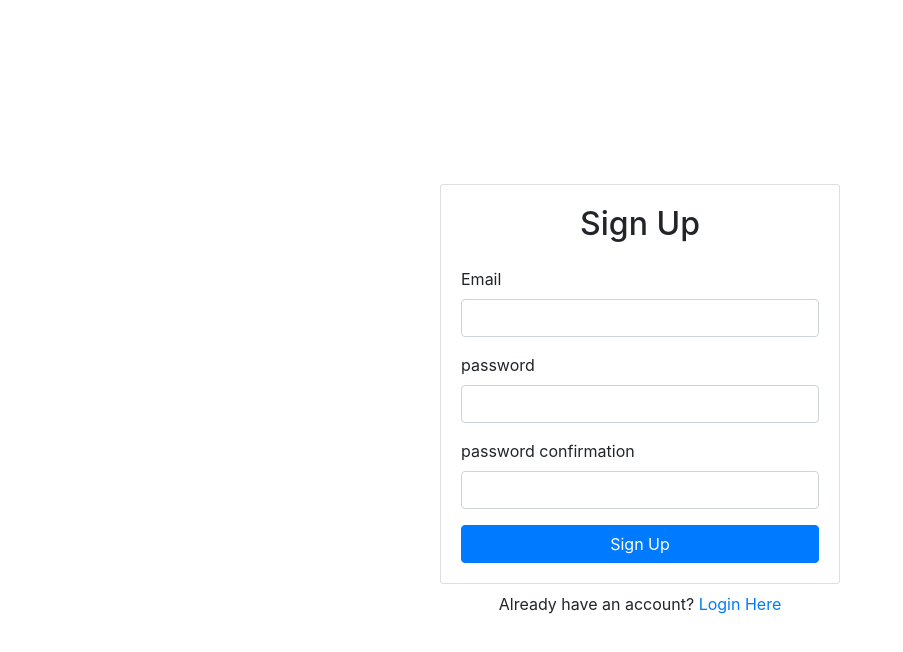
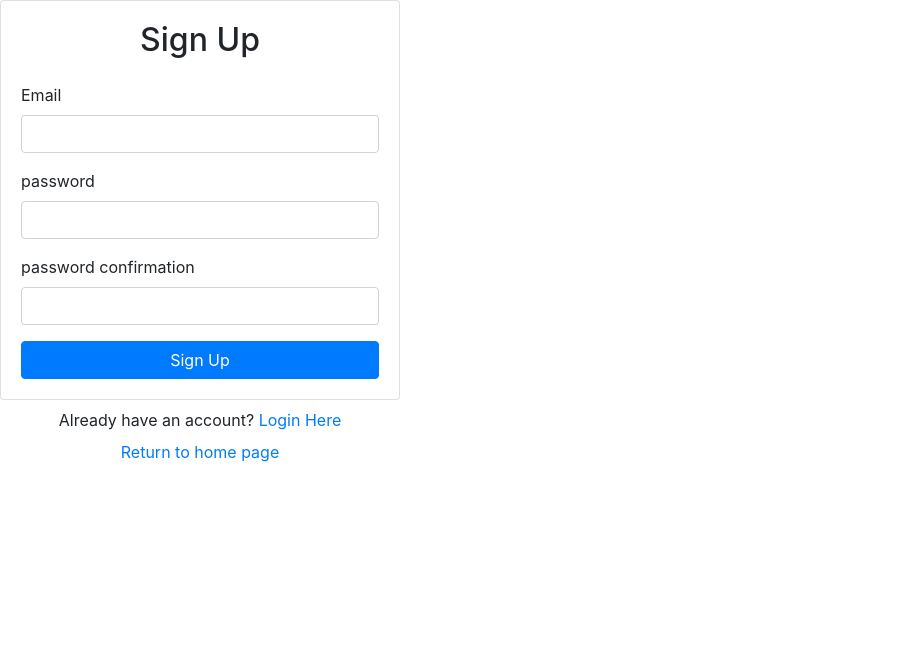
Before and after one commit to NicBab/e-comm-dev, a React (Create React App) app: page /signup in a window 1280 px wide. Shown: the top 652 px of the page, without its empty margins (0-903 px from the left). Built offline with nearby package versions, Linux system fonts and the light colour scheme; no server answers.

Commit message:
starting firebase server connect

```diff
--- a/src/components/App.jsx
+++ b/src/components/App.jsx
@@ -1,6 +1,6 @@
 import React from 'react'
 import { BrowserRouter as Router, Switch, Route } from 'react-router-dom'
-import { Container} from 'react-bootstrap'
+// import { Container} from 'react-bootstrap'
 import { AuthProvider } from '../contexts/AuthContext';
 import './App.css'
 import {
@@ -15,9 +15,9 @@ import {
 function App() {
 
   return (
-        <Container
-          className="d-flex align-items-center justify-content-center"
-          style={{ minHeight: "100vh"}}>
+        // <Container
+        //   className="d-flex align-items-center justify-content-center"
+        //   style={{ minHeight: "100vh"}}>
           <div className="w-100" style={{maxWidth: "400px"}}>
             <Router>
               <AuthProvider>
@@ -32,7 +32,7 @@ function App() {
               </AuthProvider>
             </Router>
           </div>
-        </Container>
+        // </Container>
     );
 }
 
--- a/src/components/Home.jsx
+++ b/src/components/Home.jsx
@@ -1,8 +1,24 @@
 import React from 'react'
+import { Link } from 'react-router-dom'
+import { Navbar, Nav, Form, FormControl, Button  } from 'react-bootstrap'
 
 const Home = () => {
     return (
-        <div>Hello Home</div>
+        <>
+        <Navbar bg="dark" variant="dark" className="w-100">
+        <Navbar.Brand href="#home">ShewNet</Navbar.Brand>
+        <Nav className="mr-auto">
+        <Nav.Link href="#home">Home</Nav.Link>
+        <Nav.Link><Link to="/products">products</Link></Nav.Link>
+        <Nav.Link><Link to="/login">Login</Link></Nav.Link>
+        <Nav.Link><Link to="/signup">signup</Link></Nav.Link>
+        </Nav>
+        <Form inline>
+        {/* <FormControl type="text" placeholder="Search" className="mr-sm-2 w-100"  />
+        <Button variant="outline-info">Search</Button> */}
+    </Form>
+  </Navbar>
+        </>
     )
 }
 
--- a/src/components/Login.jsx
+++ b/src/components/Login.jsx
@@ -55,6 +55,9 @@ const Login = () => {
             <div className="w-100 text-center mt-2">
                 Need an account? <Link to="/signup">Sign Up here</Link>
             </div>
+            <div className="w-100 text-center mt-2">
+              <Link to="/home">Return to home page</Link>
+            </div>
         </>
     )
 }
--- a/src/components/Signup.jsx
+++ b/src/components/Signup.jsx
@@ -51,12 +51,16 @@ const Signup = () => {
                           <Form.Control type="password" ref={passwordConfirmRef} required />
                         </Form.Group>
                         <Button disabled={loading} className="w-100" type="submit">Sign Up</Button>
+
                     </Form>
                 </Card.Body>
               </Card>
             <div className="w-100 text-center mt-2">
               Already have an account? <Link to="/login">Login Here</Link>
             </div>
+            <div className="w-100 text-center mt-2">
+              <Link to="/home">Return to home page</Link>
+            </div>
         </>
     )
 }
```
Also changed, not shown: package.json (+8 -2 lines), server.js (added), 1 other file (tests, documents, lock files or other folders).
